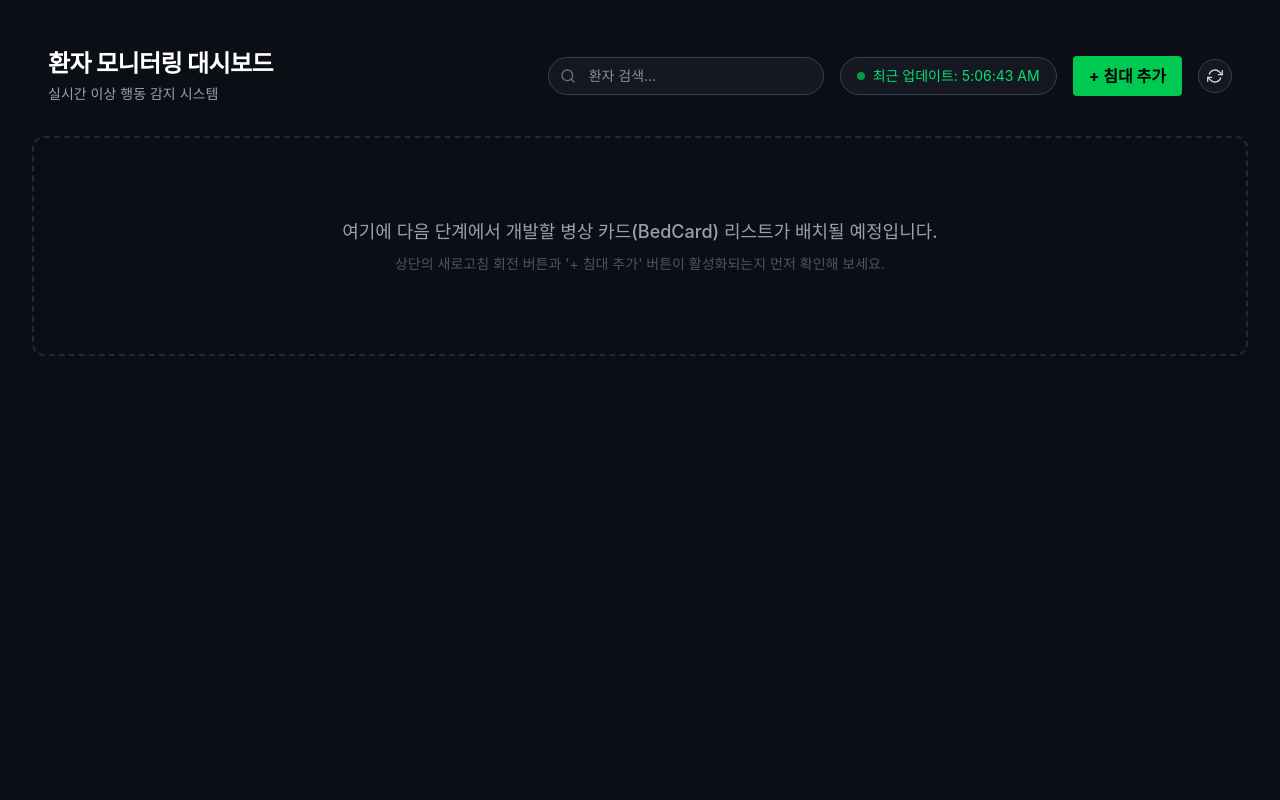
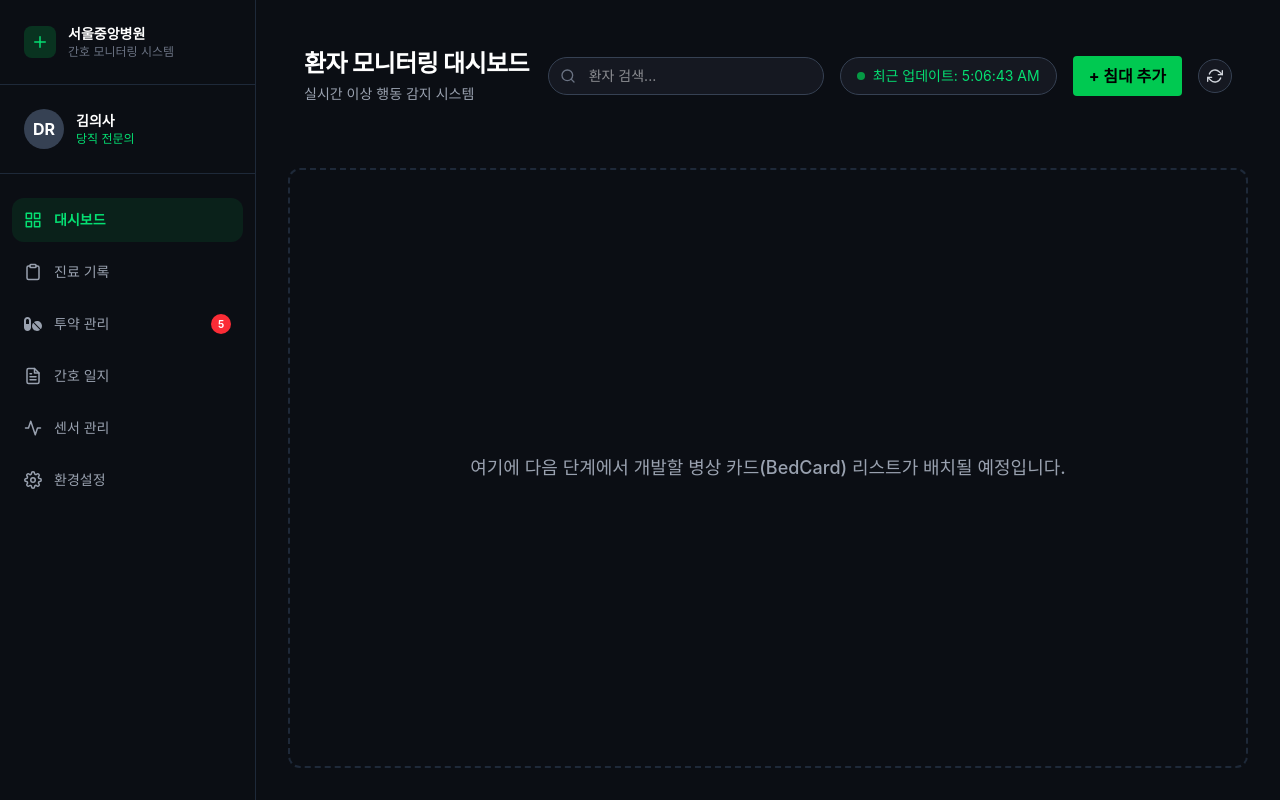
Before and after one commit to Yoo0635/AI_HACK_CAMP_CSI, a React (Vite) app in the folder frontend/: page / in a window 1280 px wide. Built offline with nearby package versions, Linux system fonts and the light colour scheme.

Commit message:
feat: make sidebar

```diff
--- a/frontend/src/App.tsx
+++ b/frontend/src/App.tsx
@@ -1,5 +1,6 @@
 import { useState } from "react";
 import Header from "./components/Header";
+import Sidebar from "./components/Sidebar";
 
 function App() {
   const [lastUpdated, setLastUpdated] = useState<string>(
@@ -26,7 +27,11 @@ function App() {
   };
 
   return (
-    <div className="min-h-screen bg-[#0B0E14] text-white p-8 font-sans">
+    // 전체 화면을 Flex로 좌우 분할
+    <div className="flex h-screen bg-[#0B0E14] text-white font-sans overflow-hidden">
+      <Sidebar />
+
+      <div className="flex-1 flex flex-col h-full overflow-y-auto p-8">
         <Header
           lastUpdated={lastUpdated}
           isRefreshing={isRefreshing}
@@ -34,18 +39,14 @@ function App() {
           onAddBed={handleAddBed}
         />
 
-      <main className="mt-8 border-2 border-dashed border-gray-800 rounded-xl p-20 text-center text-gray-500">
+        <main className="mt-8 border-2 border-dashed border-gray-800 rounded-xl p-20 text-center text-gray-500 flex-1 flex flex-col items-center justify-center">
           <p className="text-lg font-medium text-gray-400">
             여기에 다음 단계에서 개발할 병상 카드(BedCard) 리스트가 배치될
             예정입니다.
           </p>
-        <p className="text-sm mt-2 text-gray-600">
-          상단의 새로고침 회전 버튼과 '+ 침대 추가' 버튼이 활성화되는지 먼저
-          확인해 보세요.
-        </p>
         </main>
+      </div>
 
-      {/* 침대 추가 버튼 누르면 뜨는 임시 모달 창 (정상 작동 확인용) */}
       {isModalOpen && (
         <div className="fixed inset-0 bg-black/70 flex items-center justify-center z-50 p-4 animate-fadeIn">
           <div className="bg-[#151821] border border-gray-700 rounded-2xl w-full max-w-md p-6 shadow-2xl">
@@ -54,14 +55,13 @@ function App() {
             </h2>
             <p className="text-gray-400 text-sm mb-6">
               Header 컴포넌트의 버튼 이벤트가 부모 컴포넌트(App.tsx)의 State를
-              정상적으로 변조시켜 모달을 띄웠습니다! 테일윈드 v4 스타일도 아주
-              깔끔하게 적용되네요.
+              정상적으로 변조완료
             </p>
             <button
               onClick={() => setIsModalOpen(false)}
               className="w-full px-4 py-2 bg-green-500 text-black font-bold rounded-lg hover:bg-green-400 transition"
             >
-              인터랙션 확인 완료 및 닫기
+              닫기
             </button>
           </div>
         </div>
--- /dev/null
+++ b/frontend/src/components/Sidebar.tsx
@@ -0,0 +1,97 @@
+import {
+  FiGrid,
+  FiActivity,
+  FiClipboard,
+  FiFileText,
+  FiPlus,
+  FiSettings,
+} from "react-icons/fi";
+import { FaPills } from "react-icons/fa";
+
+const Sidebar = () => {
+  return (
+    <aside className="w-64 bg-[#0B0E14] border-r border-gray-800 flex flex-col h-screen sticky top-0 shrink-0">
+      <div className="p-6 border-b border-gray-800 flex items-center gap-3">
+        <div className="w-8 h-8 bg-green-500/20 text-green-400 rounded-lg flex items-center justify-center">
+          <FiPlus size={18} />
+        </div>
+        <div>
+          <h1 className="font-bold text-sm">서울중앙병원</h1>
+          <p className="text-xs text-gray-500">간호 모니터링 시스템</p>
+        </div>
+      </div>
+
+      <div className="p-6 border-b border-gray-800 flex items-center gap-3">
+        <div className="w-10 h-10 bg-gray-700 rounded-full flex items-center justify-center font-bold text-white">
+          DR
+        </div>
+        <div>
+          <h2 className="font-bold text-sm">김의사</h2>
+          <p className="text-xs text-green-400">당직 전문의</p>
+        </div>
+      </div>
+
+      <div className="flex-1 overflow-y-auto py-6">
+        <ul className="space-y-2 px-3">
+          <li>
+            <a
+              href="#"
+              className="flex items-center gap-3 px-3 py-3 bg-green-500/10 text-green-400 rounded-xl font-bold"
+            >
+              <FiGrid size={18} />
+              <span className="text-sm">대시보드</span>
+            </a>
+          </li>
+          <li>
+            <a
+              href="#"
+              className="flex items-center gap-3 px-3 py-3 text-gray-400 hover:text-white hover:bg-gray-800/50 rounded-xl transition"
+            >
+              <FiClipboard size={18} />
+              <span className="text-sm">진료 기록</span>
+            </a>
+          </li>
+          <li>
+            <div className="flex items-center gap-3 px-3 py-3 text-gray-400 hover:text-white hover:bg-gray-800/50 rounded-xl transition cursor-pointer">
+              <FaPills size={18} />
+              <span className="text-sm flex-1">투약 관리</span>
+              {/* 🌟 logCount 대신 정적 숫자로 표시 */}
+              <span className="w-5 h-5 bg-red-500 text-white text-[10px] flex items-center justify-center rounded-full font-bold">
+                5
+              </span>
+            </div>
+          </li>
+          <li>
+            <a
+              href="#"
+              className="flex items-center gap-3 px-3 py-3 text-gray-400 hover:text-white hover:bg-gray-800/50 rounded-xl transition"
+            >
+              <FiFileText size={18} />
+              <span className="text-sm">간호 일지</span>
+            </a>
+          </li>
+          <li>
+            <a
+              href="#"
+              className="flex items-center gap-3 px-3 py-3 text-gray-400 hover:text-white hover:bg-gray-800/50 rounded-xl transition"
+            >
+              <FiActivity size={18} />
+              <span className="text-sm">센서 관리</span>
+            </a>
+          </li>
+          <li>
+            <a
+              href="#"
+              className="flex items-center gap-3 px-3 py-3 text-gray-400 hover:text-white hover:bg-gray-800/50 rounded-xl transition"
+            >
+              <FiSettings size={18} />
+              <span className="text-sm">환경설정</span>
+            </a>
+          </li>
+        </ul>
+      </div>
+    </aside>
+  );
+};
+
+export default Sidebar;
```
Also changed, not shown: 1 other file (tests, documents, lock files or other folders). Lines whose indentation alone changed are shown as unchanged.
